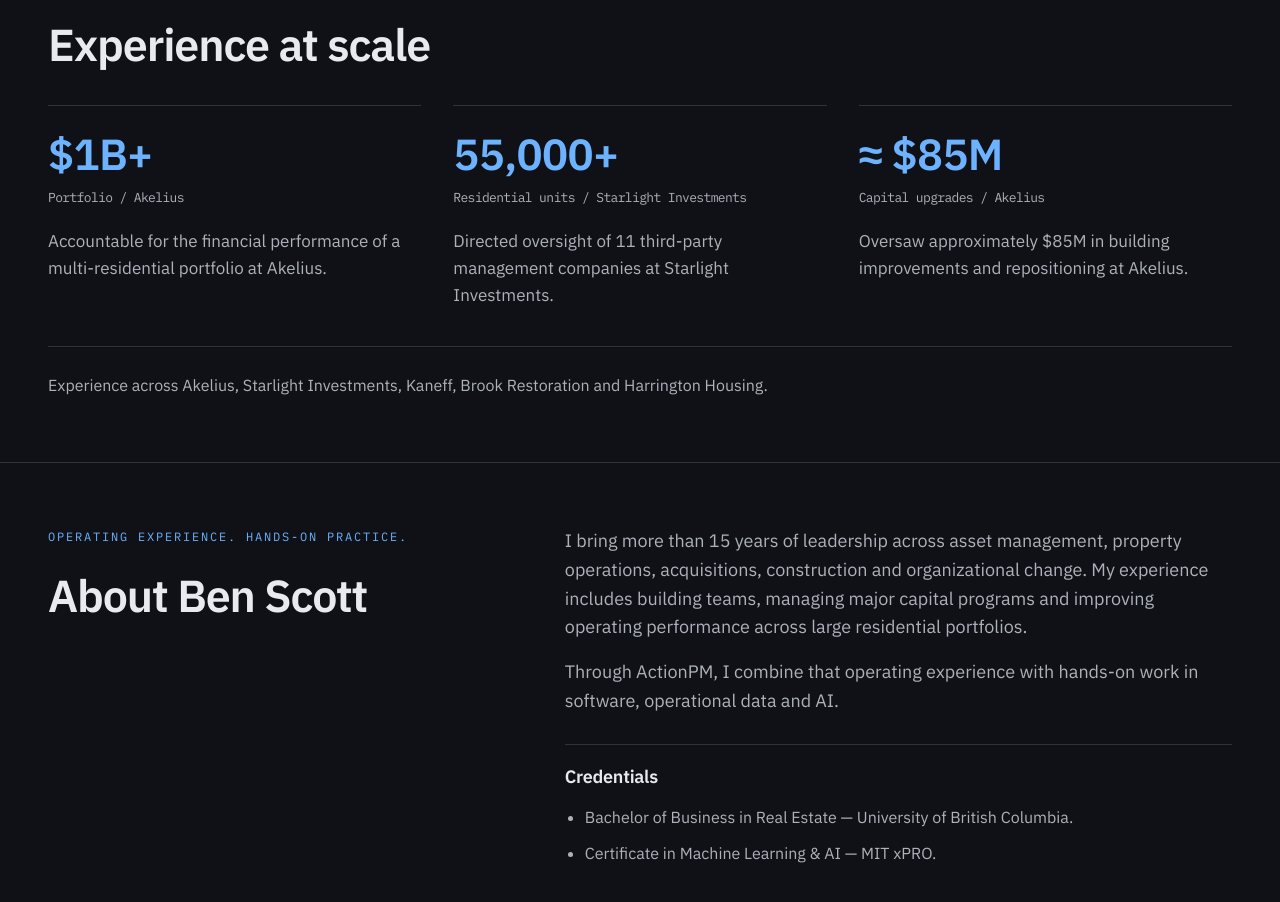
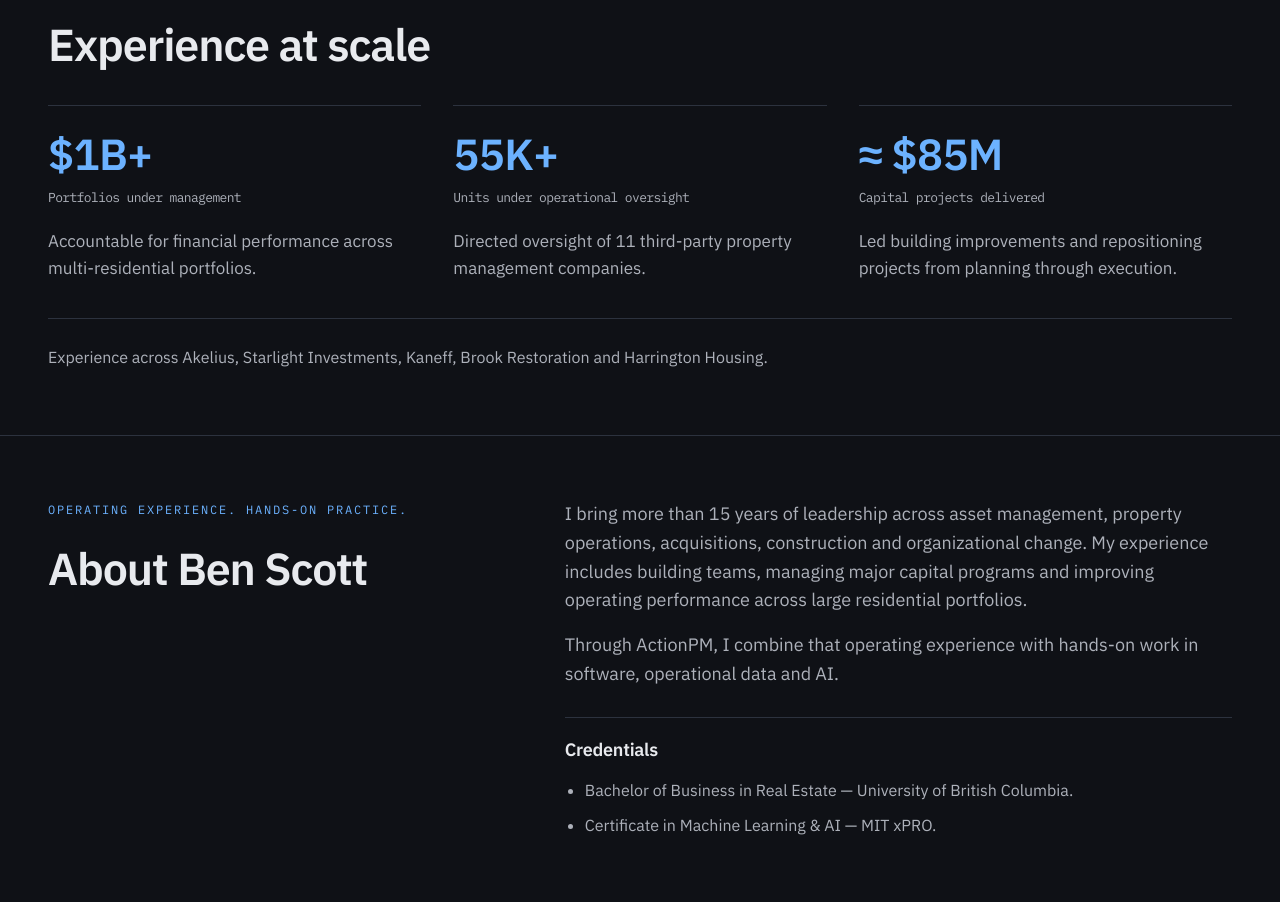
Before and after one commit to ActionPM/actionpm-website, a plain HTML site: page consulting/index.html in a window 1280 px wide. Shown: the part 2520-3422 px from the top of the page. Drawn offline with Linux system fonts and the light colour scheme.

Commit message:
Refine consulting experience figures and separate employer names

```diff
--- a/consulting/index.html
+++ b/consulting/index.html
@@ -152,9 +152,9 @@
         <p class="eyebrow">Ben Scott · Experience in previous roles</p>
         <h2 id="experience-title">Experience at scale</h2>
         <div class="experience-grid">
-          <article><h3>$1B+ <small>Portfolio / Akelius</small></h3><p>Accountable for the financial performance of a multi-residential portfolio at Akelius.</p></article>
-          <article><h3>55,000+ <small>Residential units / Starlight Investments</small></h3><p>Directed oversight of 11 third-party management companies at Starlight Investments.</p></article>
-          <article><h3>≈ $85M <small>Capital upgrades / Akelius</small></h3><p>Oversaw approximately $85M in building improvements and repositioning at Akelius.</p></article>
+          <article><h3>$1B+ <small>Portfolios under management</small></h3><p>Accountable for financial performance across multi-residential portfolios.</p></article>
+          <article><h3>55K+ <small>Units under operational oversight</small></h3><p>Directed oversight of 11 third-party property management companies.</p></article>
+          <article><h3>≈ $85M <small>Capital projects delivered</small></h3><p>Led building improvements and repositioning projects from planning through execution.</p></article>
         </div>
         <p class="employers">Experience across Akelius, Starlight Investments, Kaneff, Brook Restoration and Harrington Housing.</p>
       </div>
```
